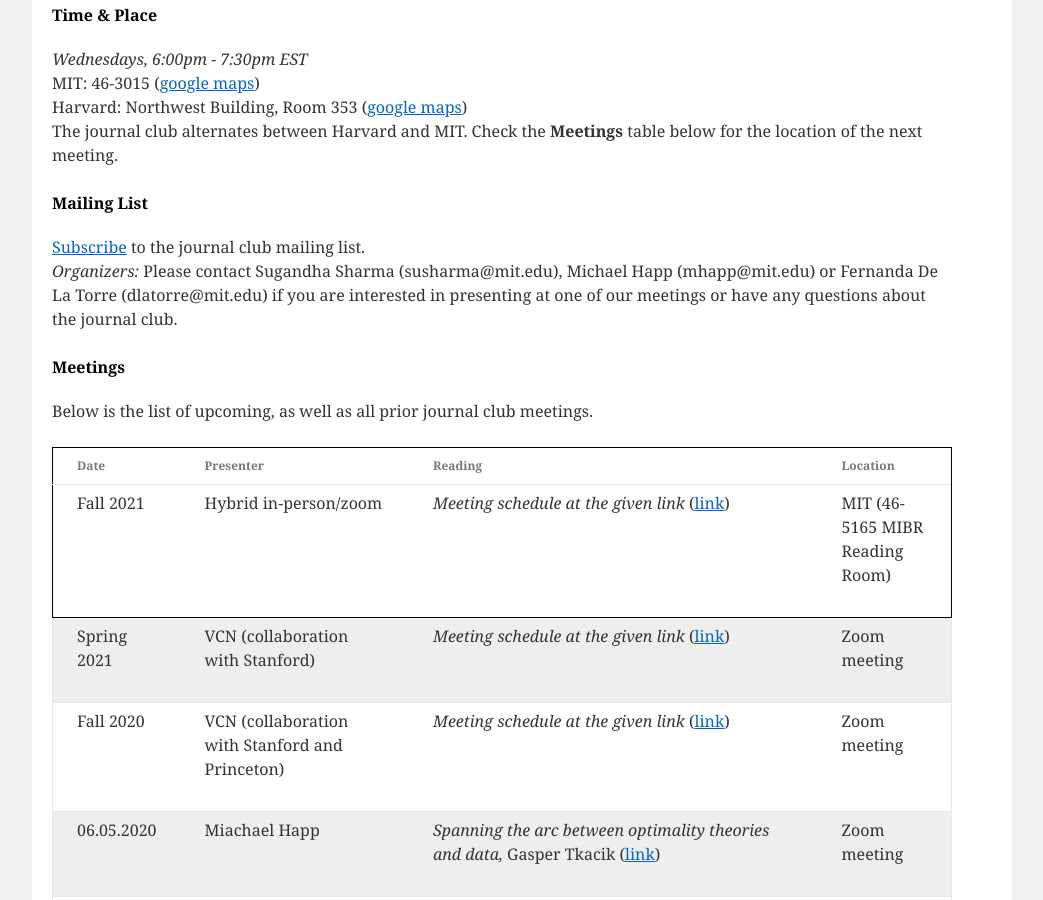
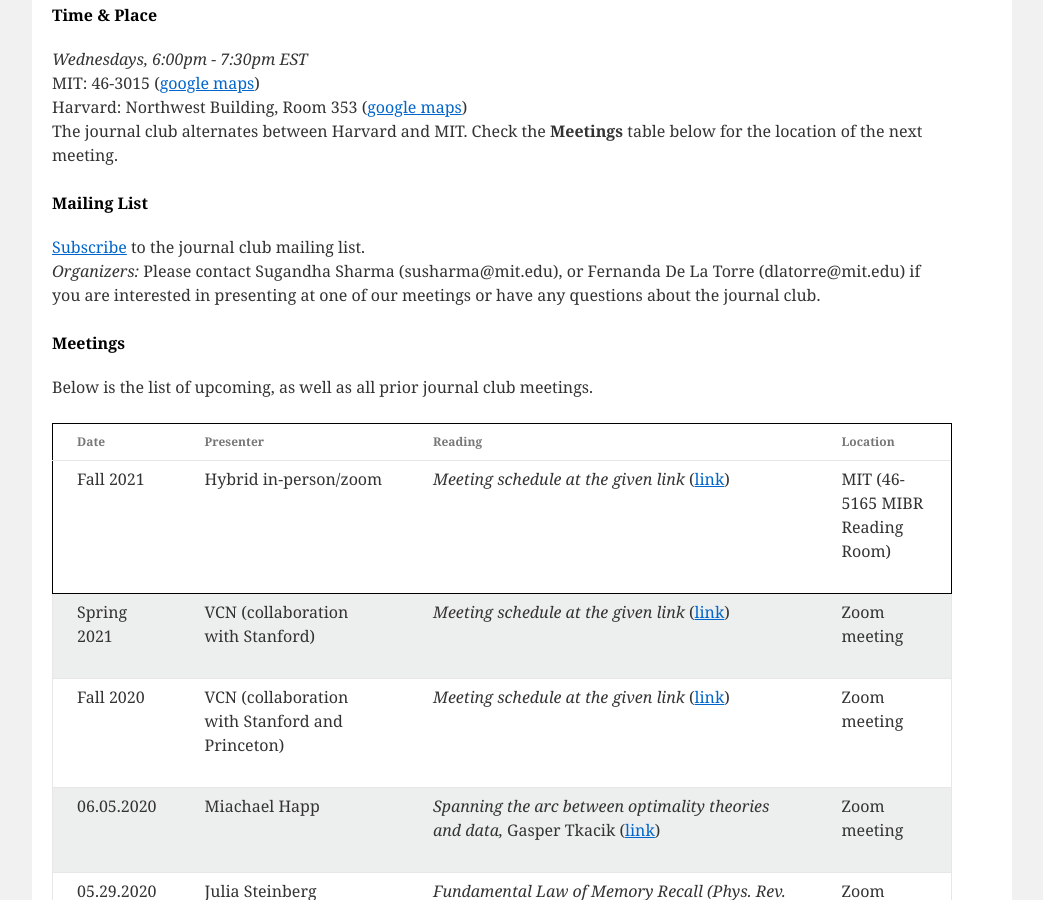
Before and after one commit to compneurojc/compneurojc.github.io, a Jekyll site: the page built from index.html, in a window 1280 px wide and 900 px high, scrolled down 447 px. Shown: the whole window, without its empty margins (118-1161 px from the left). Built offline with Jekyll 4.4.1, drawn with Linux system fonts in a browser that asks for light colours.

Commit message:
Update index.html

```diff
--- a/index.html
+++ b/index.html
@@ -25,7 +25,7 @@
   <h4><b>Mailing List</b></h4>
   <p><a href="http://mailman.mit.edu/mailman/listinfo/compjc">Subscribe</a> to the journal club mailing list.<br>
   <i>Organizers:</i>
-    Please contact Sugandha Sharma (susharma@mit.edu), Michael Happ (mhapp@mit.edu) or Fernanda De La Torre (dlatorre@mit.edu) if you are interested in presenting at one of our
+    Please contact Sugandha Sharma (susharma@mit.edu), or Fernanda De La Torre (dlatorre@mit.edu) if you are interested in presenting at one of our
     meetings or have any questions about the journal club.
   </p>
 
```
